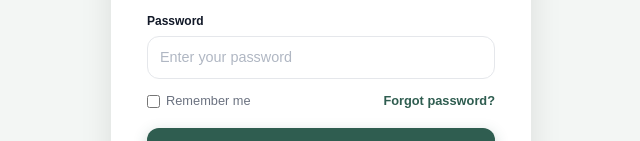
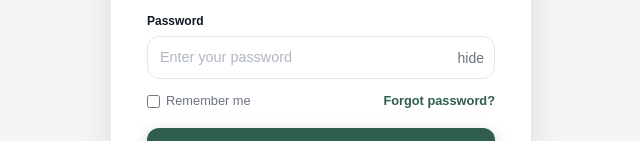
Before and after one commit to michaelkyalo/tech-link-frontend, a React (Vite) app: page /login in a window 1280 px wide. Shown: the part 395-536 px from the top of the page, without its empty margins (319-959 px from the left). Built offline with nearby package versions, Linux system fonts and the light colour scheme.

Commit message:
Refactor: update visibility toggle text for password fields in Login and Register components

```diff
--- a/src/pages/auth/Login.jsx
+++ b/src/pages/auth/Login.jsx
@@ -58,9 +58,10 @@ const Login = () => {
                 type="button"
                 className="auth-eye"
                 onClick={() => setShowPassword(!showPassword)}
-              >
+               >
+                   {showPassword ? "show" : "hide"}
 
-              </button>
+                </button>
             </div>
           </div>
 
--- a/src/pages/auth/Register.jsx
+++ b/src/pages/auth/Register.jsx
@@ -110,7 +110,7 @@ const Register = () => {
                   className="auth-eye"
                   onClick={() => setShowPassword(!showPassword)}
                 >
-                   {showPassword ? "0" : "0"}
+                   {showPassword ? "show" : "hide"}
                 </button>
               </div>
             </div>
@@ -132,7 +132,7 @@ const Register = () => {
                   className="auth-eye"
                   onClick={() => setShowConfirm(!showConfirm)}
                 >
-                  {showConfirm ? "0" : "0"}
+                  {showConfirm ? "show" : "hide"}
                 </button>
               </div>
               {passwordsMatch    && <p className="auth-hint ok"> Match</p>}
--- a/src/styles/global.css
+++ b/src/styles/global.css
@@ -93,7 +93,6 @@ select {
 }
 
 
-/* ── AUTH  (Login & Register) ── */
 
 .auth-page {
   height: 100vh;
```
